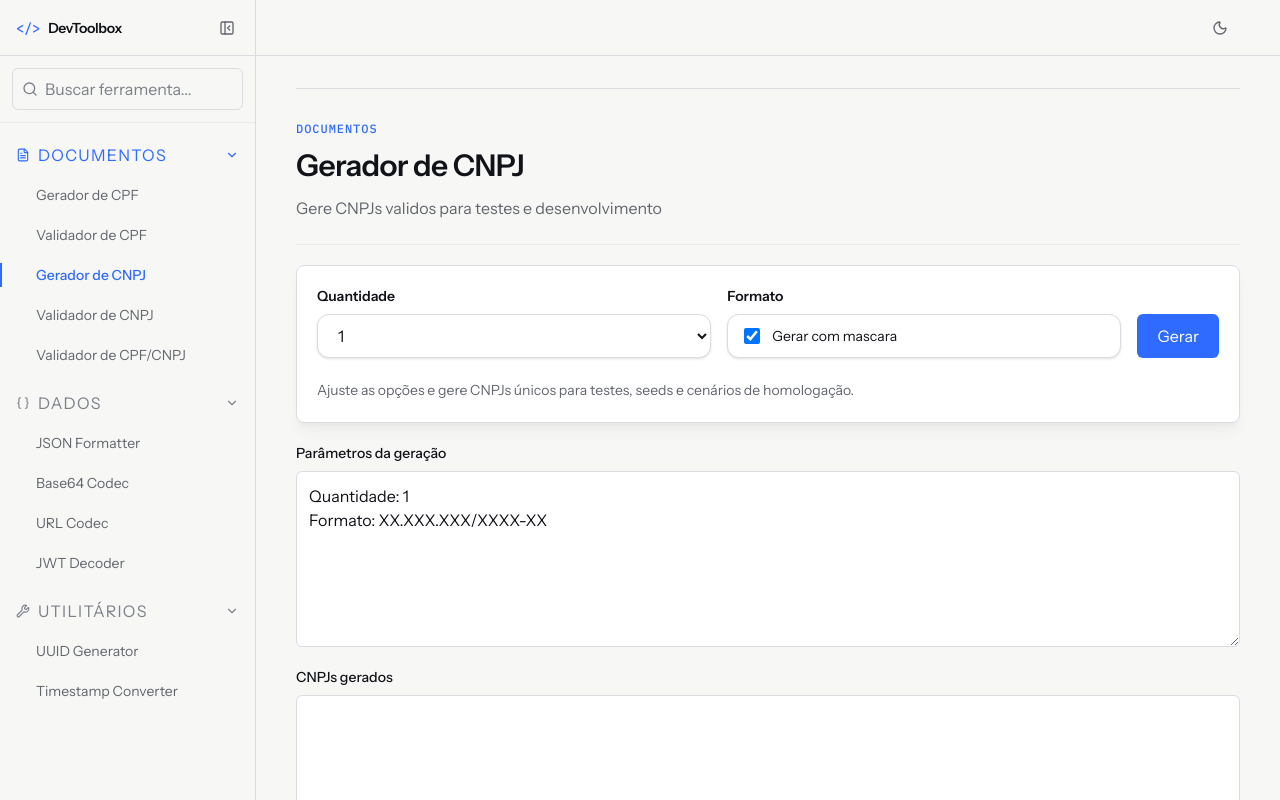
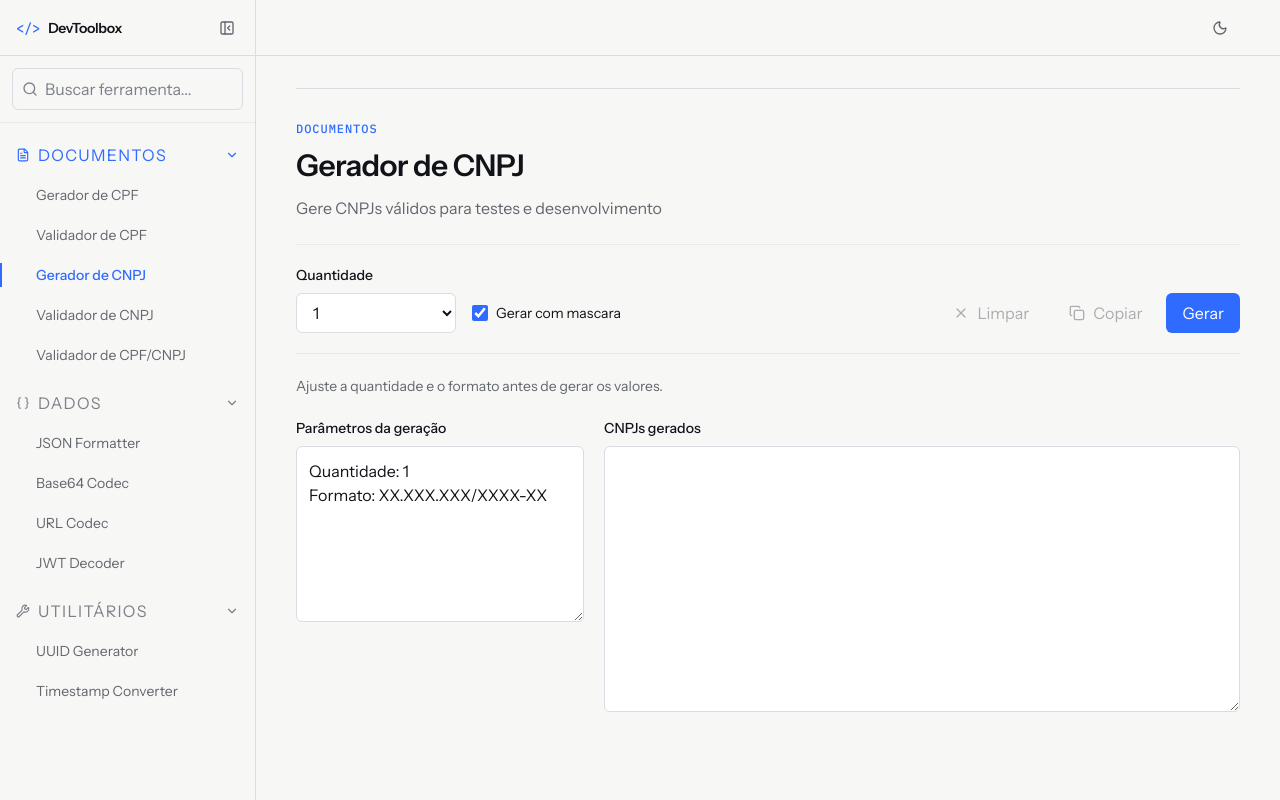
Before and after one commit to GabrielGuilhermess/dev-toolbox, a React (Vite) app: page /cnpj-generator in a window 1280 px wide. Shown: the top 800 px of the page. Built offline with nearby package versions, Linux system fonts and the light colour scheme.

Commit message:
refactor(cnpj): simplify generator workbench

```diff
--- a/src/features/cnpj-generator/CnpjGeneratorPage.tsx
+++ b/src/features/cnpj-generator/CnpjGeneratorPage.tsx
@@ -1,13 +1,9 @@
-import {
-  useState,
-  type ChangeEvent,
-  type ReactElement,
-} from 'react';
+import { useState, type ChangeEvent, type ReactElement } from 'react';
 import {
   Button,
-  Card,
   ClearButton,
   CopyButton,
+  Select,
   ToolOutput,
   ToolPage,
 } from '@/shared/components';
@@ -26,83 +22,56 @@ export default function CnpjGeneratorPage(): ReactElement {
     const result = generateCnpj(options);
 
     if (!result.success) {
-      toast({
-        message: result.error,
-        type: 'error',
-      });
+      toast({ message: result.error, type: 'error' });
       return;
     }
 
     setGeneratedCnpjs(result.data.cnpjs);
-    toast({
-      message: 'CNPJs gerados com sucesso.',
-      type: 'success',
-    });
+    toast({ message: 'CNPJs gerados com sucesso.', type: 'success' });
   };
 
   const handleFormattedChange = (event: ChangeEvent<HTMLInputElement>): void => {
     const { checked } = event.target;
-
-    setOptions((currentOptions) => ({
-      ...currentOptions,
-      formatted: checked,
-    }));
+    setOptions((currentOptions) => ({ ...currentOptions, formatted: checked }));
   };
 
   const handleQuantityChange = (event: ChangeEvent<HTMLSelectElement>): void => {
     const quantity = Number(event.target.value);
-
-    setOptions((currentOptions) => ({
-      ...currentOptions,
-      quantity,
-    }));
+    setOptions((currentOptions) => ({ ...currentOptions, quantity }));
   };
 
   const handleClear = (): void => {
     setGeneratedCnpjs([]);
-    toast({
-      message: 'Resultado limpo.',
-      type: 'info',
-    });
+    toast({ message: 'Resultado limpo.', type: 'info' });
   };
 
   return (
     <ToolPage
       title="Gerador de CNPJ"
-      description="Gere CNPJs validos para testes e desenvolvimento"
+      description="Gere CNPJs válidos para testes e desenvolvimento"
       category="documents"
     >
-      <Card className="rounded-3xl p-5 shadow-lg shadow-black/5">
-        <div className="flex flex-col gap-5">
-          <div className="grid gap-4 md:grid-cols-[minmax(0,1fr)_auto] md:items-end">
-            <div className="grid gap-4 sm:grid-cols-2">
-              <div className="flex flex-col gap-2">
-                <label className="text-sm font-semibold" htmlFor="cnpj-generator-quantity">
-                  Quantidade
-                </label>
-                <select
-                  className="h-11 rounded-xl border border-[var(--color-border)] bg-[var(--color-surface)] px-4 text-sm text-[var(--color-text)] shadow-sm outline-none transition focus:border-[var(--color-primary)] focus:ring-2 focus:ring-[var(--color-primary-ring)]"
+      <div className="flex flex-col gap-4 border-b border-[var(--divider-item)] pb-5 lg:flex-row lg:items-end lg:justify-between">
+        <div className="grid gap-4 sm:grid-cols-[10rem_auto] sm:items-end">
+          <Select
+            controlSize="md"
             id="cnpj-generator-quantity"
+            label="Quantidade"
             onChange={handleQuantityChange}
+            options={QUANTITY_OPTIONS.map((quantityOption) => ({
+              value: quantityOption,
+              label: String(quantityOption),
+            }))}
             value={options.quantity}
-                >
-                  {QUANTITY_OPTIONS.map((quantityOption) => (
-                    <option key={quantityOption} value={quantityOption}>
-                      {quantityOption}
-                    </option>
-                  ))}
-                </select>
-              </div>
+          />
 
-              <div className="flex flex-col gap-2">
-                <span className="text-sm font-semibold">Formato</span>
           <label
-                  className="flex min-h-11 items-center gap-3 rounded-xl border border-[var(--color-border)] bg-[var(--color-surface)] px-4 text-sm text-[var(--color-text)] shadow-sm"
+            className="flex min-h-10 items-center gap-2 text-sm text-[var(--color-text)]"
             htmlFor="cnpj-generator-formatted"
           >
             <input
               checked={options.formatted}
-                    className="h-4 w-4 rounded border-[var(--color-border)] text-[var(--color-primary)] focus:ring-[var(--color-primary)]/20"
+              className="h-4 w-4 accent-[var(--color-primary)]"
               id="cnpj-generator-formatted"
               onChange={handleFormattedChange}
               type="checkbox"
@@ -110,20 +79,21 @@ export default function CnpjGeneratorPage(): ReactElement {
             Gerar com mascara
           </label>
         </div>
-            </div>
 
-            <Button onClick={handleGenerate} size="lg" variant="primary">
+        <div className="flex flex-wrap items-center gap-2">
+          <ClearButton disabled={generatedCnpjs.length === 0} onClick={handleClear} />
+          <CopyButton text={output} />
+          <Button onClick={handleGenerate} variant="primary">
             Gerar
           </Button>
         </div>
+      </div>
 
       <p className="text-sm leading-6 text-[var(--color-text-muted)]">
-            Ajuste as opções e gere CNPJs únicos para testes, seeds e cenários de
-            homologação.
+        Ajuste a quantidade e o formato antes de gerar os valores.
       </p>
-        </div>
-      </Card>
 
+      <div className="grid gap-5 lg:grid-cols-[minmax(0,18rem)_minmax(0,1fr)]">
         <ToolOutput
           copyable={false}
           label="Parâmetros da geração"
@@ -131,15 +101,8 @@ export default function CnpjGeneratorPage(): ReactElement {
           rows={3}
           value={formatCnpjGeneratorOptions(options)}
         />
-
         <ToolOutput copyable={false} label="CNPJs gerados" rows={10} value={output} />
-
-      <Card className="rounded-3xl p-5 shadow-lg shadow-black/5">
-        <div className="flex flex-wrap items-center justify-end gap-3">
-          <CopyButton text={output} />
-          <ClearButton disabled={generatedCnpjs.length === 0} onClick={handleClear} />
       </div>
-      </Card>
     </ToolPage>
   );
 }
```
Lines whose indentation alone changed are shown as unchanged.
